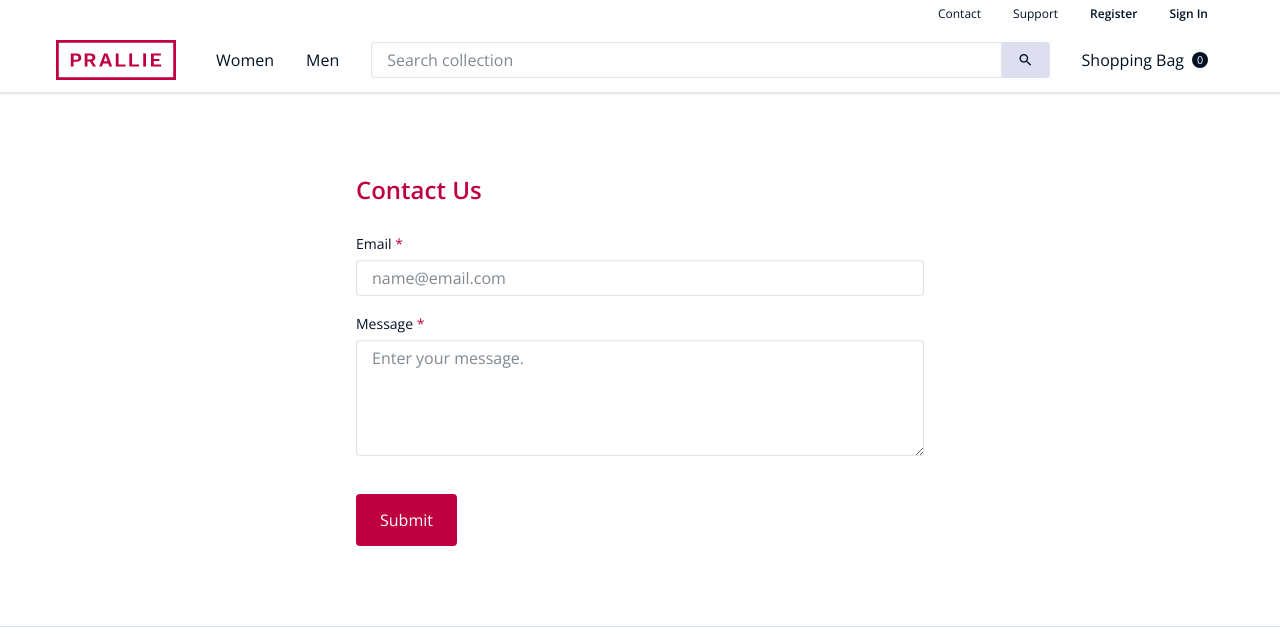
After one commit to rpradhana/im4717-assignment, a PHP site: page /contact.php in a window 1280 px wide. The commit adds this page. Shown: the top 627 px of the page. Run offline with PHP 8.4, Linux system fonts and the light colour scheme.

Commit message:
add contact page

```diff
--- a/bag.php
+++ b/bag.php
@@ -36,7 +36,7 @@
 								$19.90
 							</td>
 							<td>
-								<input type="text" name="quantity" class="input input--text" value="1">
+								<input type="text" name="quantity" class="input--text" value="1">
 							</td>
 							<td class="u-align--right">
 								<strong>$39.80</strong>
--- a/checkout.php
+++ b/checkout.php
@@ -27,7 +27,7 @@
 												<label class="label--required">Full Name</label>
 											</td>
 											<td>
-												<input type="text" name="name" id="name" class="input input--text u-fill" placeholder="Your full name" required>
+												<input type="text" name="name" id="name" class="input--text u-fill" placeholder="Your full name" required>
 											</td>
 										</tr>
 										<tr class="checkout__row">
@@ -41,7 +41,7 @@
 										<tr class="checkout__row">
 											<td colspan="2">
 												<label for="create-account" class="label--checkbox">
-													<input type="checkbox" name="create-account" id="create-account" class="input input--checkbox">
+													<input type="checkbox" name="create-account" id="create-account" class="input--checkbox">
 													Create account for later use.
 												</label>
 											</td>
@@ -104,7 +104,7 @@
 												<label>Phone No.</label>
 											</td>
 											<td>
-												<input type="text" name="phone" id="phone" class="input input--text u-fill" placeholder="Phone number" required>
+												<input type="text" name="phone" id="phone" class="input--text u-fill" placeholder="Phone number" required>
 											</td>
 										</tr>
 										<tr class="checkout__row">
--- /dev/null
+++ b/contact.php
@@ -0,0 +1,68 @@
+<!DOCTYPE html>
+<html lang="en-GB">
+<?php include './php/head.php'; ?>
+<body class="debug o f h d">
+	<?php include './php/nav.php' ?>
+	<section class="contact">
+		<div class="container">
+			<div class="row">
+				<div class="three column"></div>
+				<div class="six column">
+					<form>
+						<h2 class="header u-m-large--bottom">Contact Us</h2>
+						<div class="u-flex">
+							<div class="u-m-medium--bottom">
+								<label for="email" class="label--required label--top">
+									Email
+								</label>
+								<input type="text" name="email" id="email" class="input--text u-fill" placeholder="name@email.com" required>
+							</div>
+							<div class="u-m-medium--bottom">
+								<label for="message" class="label--required label--top">
+									Message
+								</label>
+								<textarea name="message" id="message" class="input--text u-fill" rows="5" placeholder="Enter your message."></textarea>
+							</div>
+						</div>
+						<div class="u-m-medium--top">
+							<button type="submit" class="button button--primary button--large">
+								Submit
+							</button>
+						</div>
+					</form>
+				</div>
+				<div class="three column"></div>
+			</div>
+		</div>
+	</section>
+	<section class="map">
+		<div class="container">
+			<div class="row">
+				<div class="two column"></div>
+				<div class="three column">
+					<h3 class="header">Store Location</h3>
+					<p>
+						Nanyang Technological University,<br>
+						50 Nanyang Ave,<br>
+						Singapore 639798
+					</p>
+					<p>
+						contact@company.com<br>
+						+65 9876 5432
+					</p>
+					<p>
+						Monday - Saturday<br>
+						6.00 - 10.00 p.m.
+					</p>
+				</div>
+				<div class="five column">
+					<iframe src="https://www.google.com/maps/embed?pb=!1m18!1m12!1m3!1d7529.690063014038!2d103.68075011498722!3d1.3478484640140431!2m3!1f0!2f0!3f0!3m2!1i1024!2i768!4f13.1!3m3!1m2!1s0x31da0f0a99014463%3A0xb8bb0800c52d8219!2sNanyang+Technological+University!5e0!3m2!1sen!2ssg!4v1509101359691" width="100%" height="300" frameborder="0" style="border:0" allowfullscreen></iframe>
+				</div>
+				<div class="two column"></div>
+			</div>
+		</div>
+	</section>
+	<?php include './php/footer.php' ?>
+	<script type="text/javascript" src='./js/global.js'></script>
+</body>
+</html>
--- a/css/src/components.styl
+++ b/css/src/components.styl
@@ -454,10 +454,7 @@
 
 .profile
 	margin size-xxl 0
-	min-height calc(100vh - 92px - 80px - 48px - 48px)
-
-.profile__header
-	margin-bottom size-l
+	min-height()
 
 .profile__menu
 	display flex
@@ -487,7 +484,21 @@
 
 .support
 	margin size-xxl 0
-	min-height calc(100vh - 92px - 80px - 48px - 48px)
+	min-height()
 
 .support__section
 	padding size-m 0
+
+
+/**
+ * Contact
+ */
+
+.contact
+	margin size-xxl 0
+	padding size-xl 0
+
+.map
+	padding size-xxxl 0
+	background-color color-light-grey
+	margin-bottom -(size-xxl)
--- a/css/src/utilities.styl
+++ b/css/src/utilities.styl
@@ -38,6 +38,15 @@
 .u-m-medium--left
 	margin-left size-m !important
 
+.u-m-large--top
+	margin-top size-l !important
+.u-m-large--right
+	margin-right size-l !important
+.u-m-large--bottom
+	margin-bottom size-l !important
+.u-m-large--left
+	margin-left size-l !important
+
 .u-align--center
 	text-align center !important
 .u-align--left
--- a/css/style.css
+++ b/css/style.css
@@ -875,9 +875,6 @@ strong {
   margin: 3rem 0;
   min-height: calc(100vh - 92px - 80px - 48px - 48px);
 }
-.profile__header {
-  margin-bottom: 1.5rem;
-}
 .profile__menu {
   display: flex;
   justify-content: flex-start;
@@ -907,6 +904,15 @@ strong {
 }
 .support__section {
   padding: 1rem 0;
+}
+.contact {
+  margin: 3rem 0;
+  padding: 2rem 0;
+}
+.map {
+  padding: 4rem 0;
+  background-color: #dddeef;
+  margin-bottom: -3rem;
 }
 .u-fill {
   width: 100% !important;
@@ -953,6 +959,18 @@ strong {
 .u-m-medium--left {
   margin-left: 1rem !important;
 }
+.u-m-large--top {
+  margin-top: 1.5rem !important;
+}
+.u-m-large--right {
+  margin-right: 1.5rem !important;
+}
+.u-m-large--bottom {
+  margin-bottom: 1.5rem !important;
+}
+.u-m-large--left {
+  margin-left: 1.5rem !important;
+}
 .u-align--center {
   text-align: center !important;
 }
--- a/php/sidebar.php
+++ b/php/sidebar.php
@@ -138,9 +138,9 @@
 				</div>
 			</div>
 			<div class="row price">
-				<span class="input input--text price__input">$<input type="text" name="price--min" id="price--min" placeholder="Min"></span>
+				<span class="input--text price__input">$<input type="text" name="price--min" id="price--min" placeholder="Min"></span>
 				<span>–</span>
-				<span class="input input--text price__input">$<input type="text" name="price--max" id="price--max" placeholder="Max"></span>
+				<span class="input--text price__input">$<input type="text" name="price--max" id="price--max" placeholder="Max"></span>
 			</div>
 		</div>
 		<button type="submit" class="button button--primary option__button">
--- a/product.php
+++ b/product.php
@@ -101,7 +101,7 @@
 						</div>
 						<div class="option--quantity">
 							<div>Quantity</div>
-							<input type="text" name="quantity" class="input input--text" id="quantity" value="1" placeholder="Quantity">
+							<input type="text" name="quantity" class="input--text" id="quantity" value="1" placeholder="Quantity">
 						</div>
 						<button type="submit" class="button button--primary button--large option__button">
 							Add to Bag <?php echo '($' . $productPriceCurrent . ')'?>
--- a/profile.php
+++ b/profile.php
@@ -22,13 +22,13 @@
 				</div>
 				<div class="six column">
 					<form id="profile__edit">
-						<h2 class="header profile__header">My Profile</h2>
+						<h2 class="header u-m-large--bottom">My Profile</h2>
 						<div class="u-flex">
 							<div class="u-m-medium--bottom">
 								<label for="name" class="label--required label--top">
 									Full Name
 								</label>
-								<input type="text" name="name" id="name" class="input input--text u-fill" placeholder="Your full name" required>
+								<input type="text" name="name" id="name" class="input--text u-fill" placeholder="Your full name" required>
 							</div>
 							<div class="u-m-medium--bottom">
 								<label for="email" class="label--required label--top">
@@ -65,7 +65,7 @@
 								<label for="phone" class="label--required label--top">
 									Phone No.
 								</label>
-								<input type="text" name="phone" id="phone" class="input input--text u-fill" placeholder="Phone number" required>
+								<input type="text" name="phone" id="phone" class="input--text u-fill" placeholder="Phone number" required>
 							</div>
 							<div class="u-m-medium--bottom">
 								<label for="country" class="label--required label--top">
```
